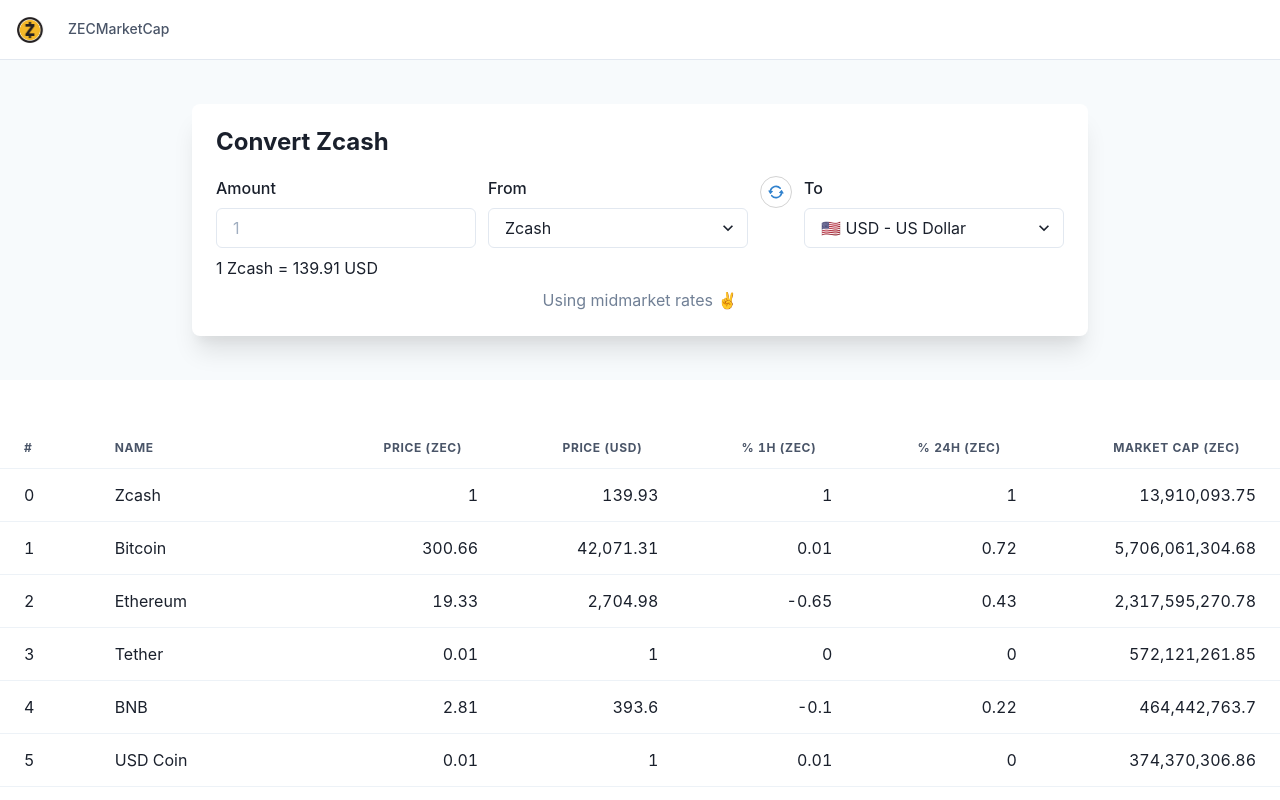
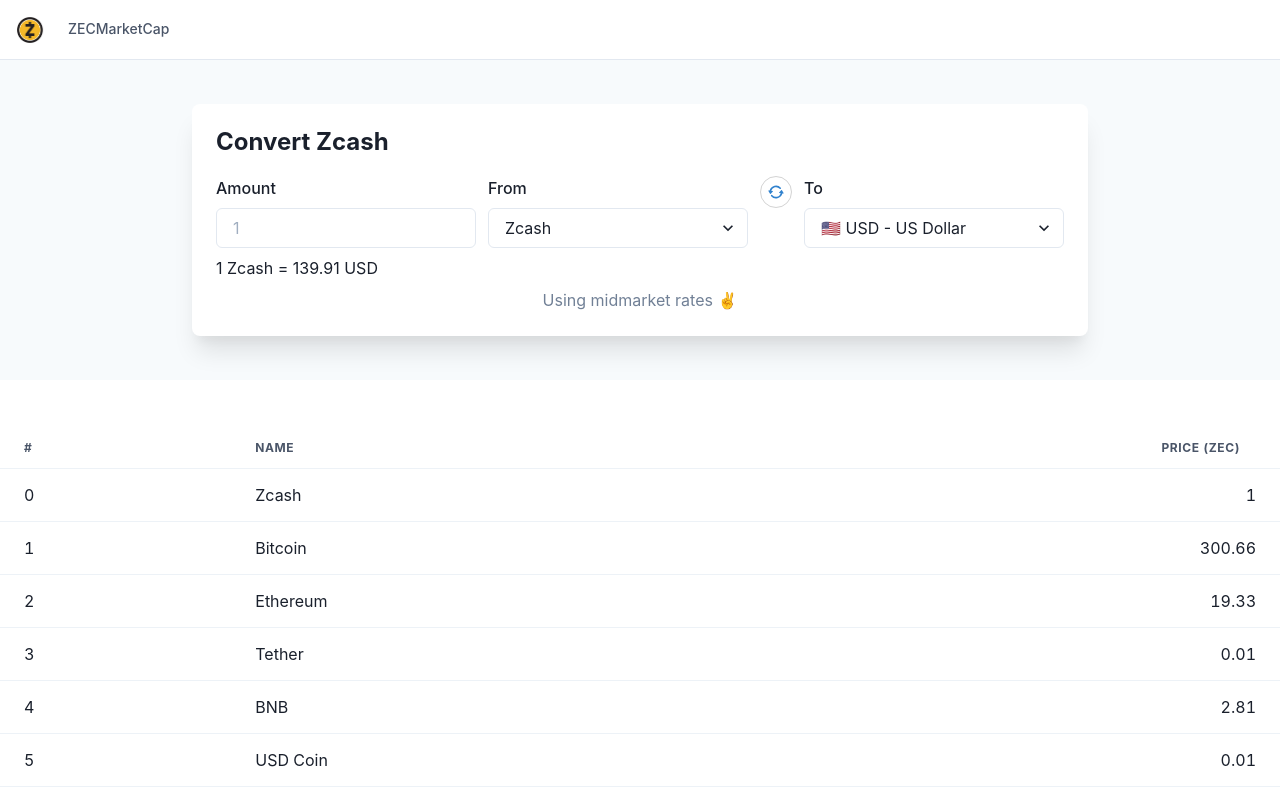
Before and after one commit to nfl0/zecmarketcap, a Next.js app: page / in a window 1280 px wide. Shown: the top 800 px of the page. Built offline with nearby package versions, Linux system fonts and the light colour scheme.

Commit message:
handle viewport change

```diff
--- a/components/Table.tsx
+++ b/components/Table.tsx
@@ -1,20 +1,26 @@
 /* eslint-disable react/jsx-key */
 import { TriangleDownIcon, TriangleUpIcon } from "@chakra-ui/icons";
 import { Box, chakra, Table, Tbody, Td, Th, Thead, Tr } from "@chakra-ui/react";
+import { useEffect, useState } from "react";
 import { useSortBy, useTable } from "react-table";
-
 interface MainTableProps {
   data: any[];
 }
 export default function MainTable({ data }: MainTableProps) {
-  if (typeof window === "undefined") {
-    return 500;
+  const [width, setWidth] = useState<number>();
+  function handleWindowSizeChange() {
+    setWidth(window.innerWidth);
   }
+  useEffect(() => {
+    window.addEventListener("resize", handleWindowSizeChange);
+    return () => {
+      window.removeEventListener("resize", handleWindowSizeChange);
+    };
+  }, []);
 
-  const width = window.innerWidth;
   const breakpoint = 620;
-  const columns =
-    width >= breakpoint
+  const isMobile = width <= breakpoint;
+  const columns = isMobile
     ? [
         {
           Header: "#",
@@ -65,11 +71,6 @@
           accessor: "priceZcash",
           isNumeric: true,
         },
-          // {
-          //   Header: "market cap (ZEC)",
-          //   accessor: "marketCapZEC",
-          //   isNumeric: true,
-          // },
       ];
 
   const { getTableProps, getTableBodyProps, headerGroups, rows, prepareRow } =
```
Lines whose indentation alone changed are shown as unchanged.
